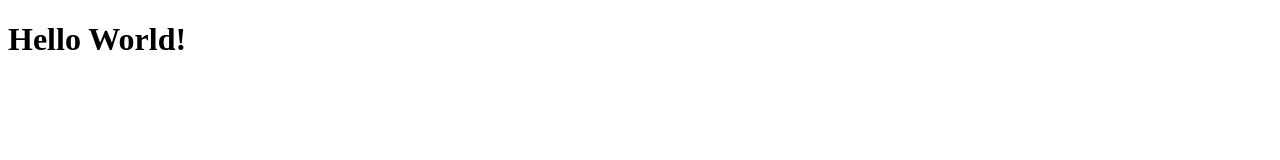
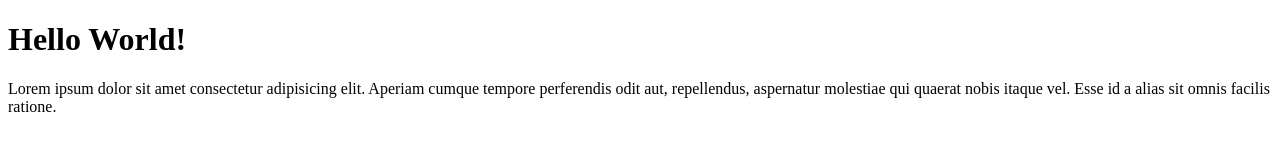
Before and after one commit to rasyafa/wpu-git-test, a plain HTML site: page index.html in a window 1280 px wide. Drawn offline with Linux system fonts and the light colour scheme.

Commit message:
menambahkan paragraf

```diff
--- a/index.html
+++ b/index.html
@@ -7,5 +7,6 @@
 </head>
 <body>
     <h1>Hello World!</h1>
+    <p>Lorem ipsum dolor sit amet consectetur adipisicing elit. Aperiam cumque tempore perferendis odit aut, repellendus, aspernatur molestiae qui quaerat nobis itaque vel. Esse id a alias sit omnis facilis ratione.</p>
 </body>
 </html>
```
